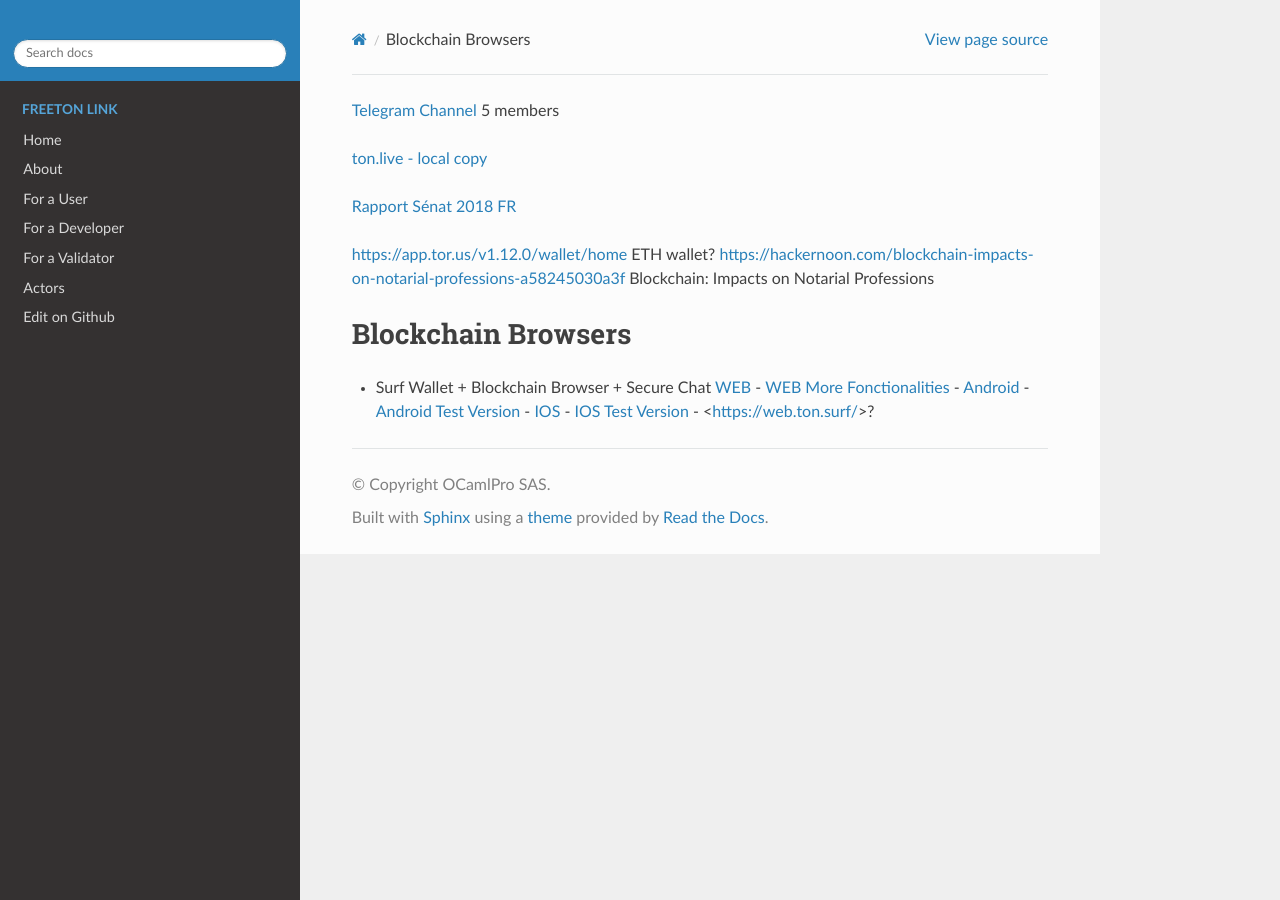
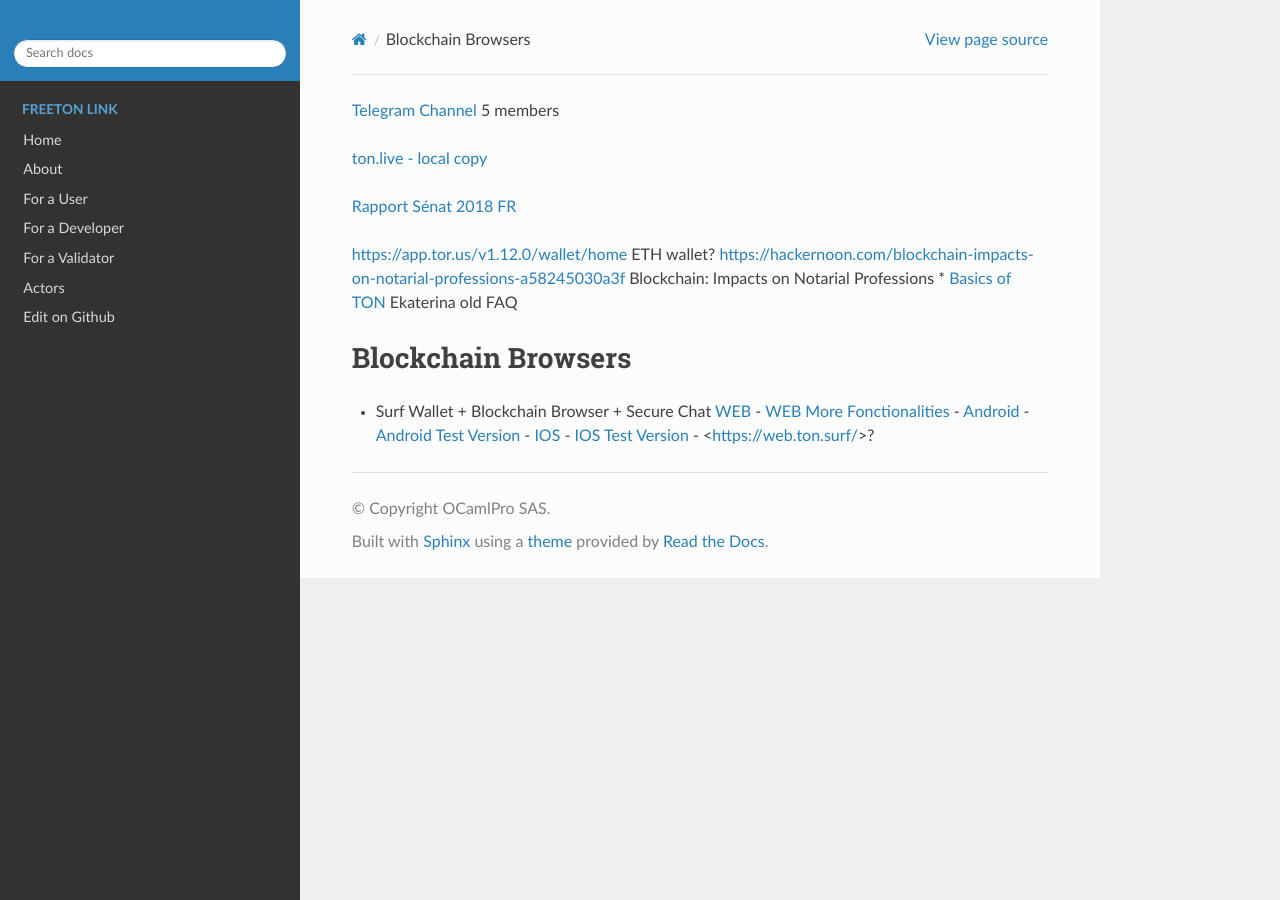
Before and after one commit to OCamlPro/www.freeton.link, a Sphinx documentation site: the page built from sphinx/archive.rst, in a window 1280 px wide. Built offline with Sphinx 7.4.7 and the Read the Docs theme 2.0.0, drawn with Linux system fonts in a browser that asks for light colours; the version number could not be read and is left out.

Commit message:
petits changements

```diff
--- a/sphinx/archive.rst
+++ b/sphinx/archive.rst
@@ -3,6 +3,8 @@
 * `Rapport Sénat 2018 FR <https://www.senat.fr/rap/r17-584/r17-584_mono.html>`_
 https://app.tor.us/v1.12.0/wallet/home ETH wallet?
 https://hackernoon.com/blockchain-impacts-on-notarial-professions-a58245030a3f Blockchain: Impacts on Notarial Professions
+* `Basics of TON <https://www.notion.so/freeton-org-412645eccd8643b489baffbcd0316f94>`_ Ekaterina old FAQ
+
 
 Blockchain Browsers
 ~~~~~~~~~~~~~~~~~~~
--- a/sphinx/developer.rst
+++ b/sphinx/developer.rst
@@ -3,7 +3,6 @@ For a Developer
 
 Read, Discuss
 ~~~~~~~~~~~~~
-
 * `Tg Channel <https://t.me/TON_DEV>`_
 * Tondev `Tg Chat <https://t.me/tondev_en>`_
 * SDK, tondev, ton os, tonos se `Tg Chat <https://t.me/ton_sdk>`_ https://t.me/ton_sdk
@@ -16,18 +15,19 @@ Tooling
 * `locklift <https://www.npmjs.com/package/locklift>`_
 * `GraphQL <https://net.ton.dev/graphql>`_
 * `TestSuite4 <https://github.com/tonlabs/tondev#testsuite4>`_
+* `TON OS SE Docker Image <https://hub.docker.com/r/tonlabs/local-node>`_
 
 Contests
 ~~~~~~~~
 * `freeton.org <https://gov.freeton.org>`_
 * `tonseed.com <https://tonseed.com/>`_
 * `Jury Vote <https://easy-vote.rsquad.io/>`_
-* `For Beginners <https://telegra.ph/How-to-prepare-and-submit-a-competitive-offer-in-Free-TON-08-18>`_
+* `Bacics of Contests <https://telegra.ph/How-to-prepare-and-submit-a-competitive-offer-in-Free-TON-08-18>`_
 
 Documentation
 ~~~~~~~~~~~~~
+* `TON Labs <https://docs.ton.dev>`_
 * `ton.org <https://ton.org/>`_
-* `TON Labs <https://docs.ton.dev>`_
 * `To publish a Smart-contract <https://habr.com/ru/post/494528/>`_
 
 Other Languages
```
